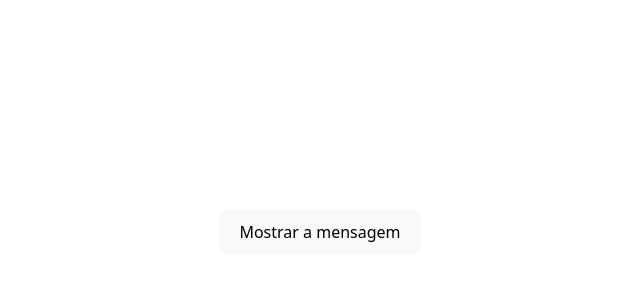
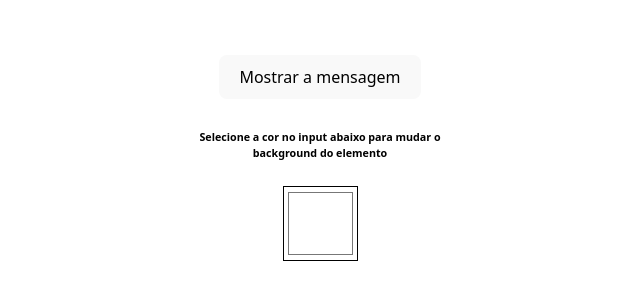
Before and after one commit to tha-is/freecodecamp-react, a React (Vite) app: page / in a window 1280 px wide. Shown: the part 168-468 px from the top of the page, without its empty margins (320-960 px from the left). Built offline with nearby package versions, Linux system fonts and the light colour scheme.

Commit message:
exercicio 02 - colorPicker

```diff
--- a/src/App.jsx
+++ b/src/App.jsx
@@ -1,5 +1,11 @@
 import Exercise01 from "./exercises/exercise01.jsx";
+import Exercise02 from "./exercises/exercise02.jsx";
+
 
 export default function App() {
-  return <Exercise01 />;
+  return (
+    <>
+  <Exercise01 />
+  <Exercise02 />
+  </>);
 }
--- /dev/null
+++ b/src/exercises/exercise02.jsx
@@ -0,0 +1,39 @@
+import { useState } from "react";
+import '../App.css'
+
+function Exercise02 () {
+
+const [bgColor, setBgColor] = useState('#ffffff')
+
+// fórmula pronta para encontrar cores mais claras no rgb:
+const isLightColor = (hex) => {
+    const r = parseInt(hex.substring(1, 3), 16);
+    const g = parseInt(hex.substring(3, 5), 16);
+    const b = parseInt(hex.substring(5, 7), 16);
+
+const brightness = (r * 299 + g * 587 + b * 114) / 1000;
+
+    return brightness > 128;
+}
+
+const customFontColor = {
+    color: isLightColor(bgColor) ? '#000' : '#fff'
+}
+
+    const handleChange = (event) => {
+    setBgColor(event.target.value); // pegar o valor selecionado na ação
+    console.log(bgColor);
+}
+
+    return (
+        <div style={{ backgroundColor: bgColor, width: '300px', height: '300px', padding:'5px' }} value={bgColor}>
+            <h6 style={customFontColor}>
+                Selecione a cor no input abaixo para mudar o background do elemento</h6>
+            <input type="color" value={bgColor} onChange={handleChange}
+            style={{width: '25%', height: '25%', cursor: 'pointer', backgroundColor: '#ffffff'}}/>
+        </div>
+
+    )
+}
+
+export default Exercise02
```
Also changed, not shown: 1 other file (tests, documents, lock files or other folders).
